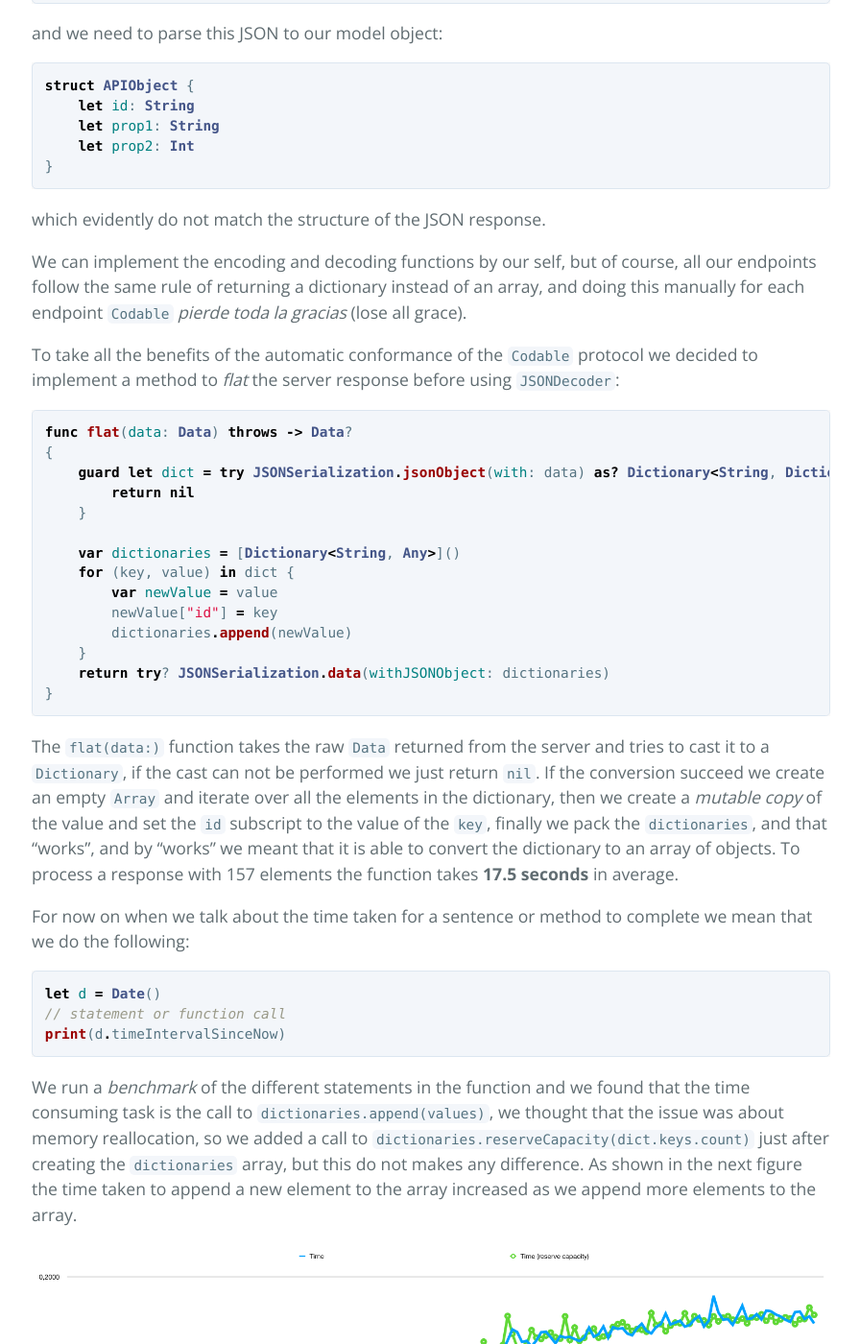
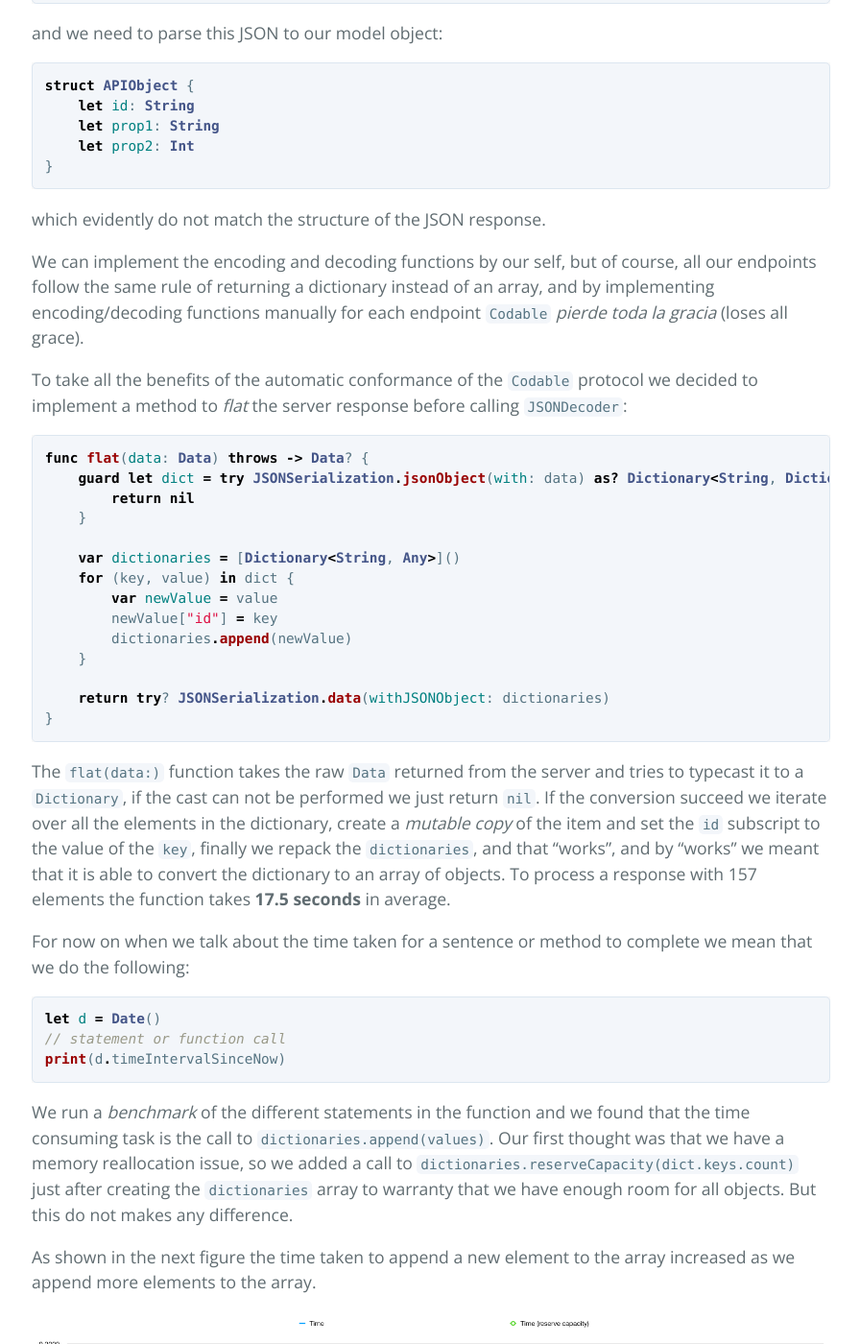
Before and after one commit to tkanzakic/tkanzakic.github.io, a Jekyll site: the page built from 2018-03-24-swift-array-append-complexity.md, in a window 1280 px wide and 1400 px high, scrolled down 1004 px. Shown: the whole window at 96% size, without its empty margins (191-1087 px from the left). Built offline with Jekyll 4.4.1, drawn with Linux system fonts in a browser that asks for light colours; some of the changed text lies outside the part shown.

Commit message:
#9 move the code out
- Added the results of moving the code outside of the playground main file
- Grammar improvements

````diff
--- a/2018-03-24-swift-array-append-complexity.md
+++ b/2018-03-24-swift-array-append-complexity.md
@@ -42,13 +42,12 @@
 ```
 which evidently do not match the structure of the JSON response.
 
-We can implement the encoding and decoding functions by our self, but of course, all our endpoints follow the same rule of returning a dictionary instead of an array, and doing this manually for each endpoint `Codable` *pierde toda la gracias* (lose all grace).
+We can implement the encoding and decoding functions by our self, but of course, all our endpoints follow the same rule of returning a dictionary instead of an array, and by implementing encoding/decoding functions manually for each endpoint `Codable` *pierde toda la gracia* (loses all grace).
 
-To take all the benefits of the automatic conformance of the `Codable` protocol we decided to implement a method to *flat* the server response before using `JSONDecoder`:
+To take all the benefits of the automatic conformance of the `Codable` protocol we decided to implement a method to *flat* the server response before calling `JSONDecoder`:
 
 ```swift
-func flat(data: Data) throws -> Data?
-{
+func flat(data: Data) throws -> Data? {
     guard let dict = try JSONSerialization.jsonObject(with: data) as? Dictionary<String, Dictionary<String, Any>> else {
         return nil
     }
@@ -59,11 +58,12 @@
         newValue["id"] = key
         dictionaries.append(newValue)
     }
+
     return try? JSONSerialization.data(withJSONObject: dictionaries)
 }
 ```
 
-The `flat(data:)` function takes the raw `Data` returned from the server and tries to cast it to a `Dictionary`, if the cast can not be performed we just return `nil`. If the conversion succeed we create an empty `Array` and iterate over all the elements in the dictionary, then we create a *mutable copy* of the value and set the `id` subscript to the value of the `key`, finally we pack the `dictionaries`, and that "works", and by "works" we meant that it is able to convert the dictionary to an array of objects. To process a response with 157 elements the function takes **17.5 seconds** in average.
+The `flat(data:)` function takes the raw `Data` returned from the server and tries to typecast it to a `Dictionary`, if the cast can not be performed we just return `nil`. If the conversion succeed we iterate over all the elements in the dictionary, create a *mutable copy* of the item and set the `id` subscript to the value of the `key`, finally we repack the `dictionaries`, and that "works", and by "works" we meant that it is able to convert the dictionary to an array of objects. To process a response with 157 elements the function takes **17.5 seconds** in average.
 
 For now on when we talk about the time taken for a sentence or method to complete we mean that we do the following:
 
@@ -73,7 +73,9 @@
 print(d.timeIntervalSinceNow)
 ```
 
-We run a *benchmark* of the different statements in the function and we found that the time consuming task is the call to `dictionaries.append(values)`, we thought that the issue was about memory reallocation, so we added a call to `dictionaries.reserveCapacity(dict.keys.count)` just after creating the `dictionaries` array, but this do not makes any difference. As shown in the next figure the time taken to append a new element to the array increased as we append more elements to the array.
+We run a *benchmark* of the different statements in the function and we found that the time consuming task is the call to `dictionaries.append(values)`. Our first thought was that we have a memory reallocation issue, so we added a call to `dictionaries.reserveCapacity(dict.keys.count)` just after creating the `dictionaries` array to warranty that we have enough room for all objects. But this do not makes any difference.
+
+As shown in the next figure the time taken to append a new element to the array increased as we append more elements to the array.
 
 ![]({{ site.baseurl }}/assets/img/posts/complexity_graph.png)
 
@@ -128,7 +131,7 @@
 
 ## What is next?
 
-Our goal now is to move the `flat(data:)`  function from a Playground to an iOS project to be able to run Instruments on top of it and dig further on the initial code, we will share our findings with you.
+Our goal now is to move the `flat(data:)` function from a Playground to an iOS project to be able to run Instruments on top of it and dig further on the initial code, we will share our findings with you.
 
 **Note:** the values property have been declared as obsolete in Swift 4.1 and it is declared as:
 
@@ -142,12 +145,12 @@
   }
 }
 ```
+
 if this has any impact in the code is something we need to investigate too.
-
 
 # Swift 4.1 and iOS project
 
-After updating to Xcode 9.3 and Swift 4.1 the worst scenario is reduced from the **17.5** to **4.5 seconds**, which still is a very slow but definitively way better.
+After updating to Xcode 9.3 and Swift 4.1 the worst scenario is reduced from the **17.5** to **4.5** seconds, which still is a very slow but definitively way better.
 
 As promised, we also tested the code running inside an iOS project and all the performance issue *disappear*, here are the results:
 
@@ -158,4 +161,8 @@
 
 in all cases using Xcode 9.3 and Swift 4.1.
 
+# Restructuring the code
+
+By moving the `flat` function from the main Playground source to a file inside the Sources folder we are able to reproduce the times shown for the iPhone X Simulator. The issue is related to how the code of the Playground is executed, it is snapshot-ing the array in each call to `Array.append`. Even so, we end up with a *workaround* that is two times faster that our initial implementation.
+
 [back](./)
````
Also changed, not shown: other parts of 2018-03-24-swift-array-append-complexity.md (+14 -13 lines), index.md (+4 -3 lines).
